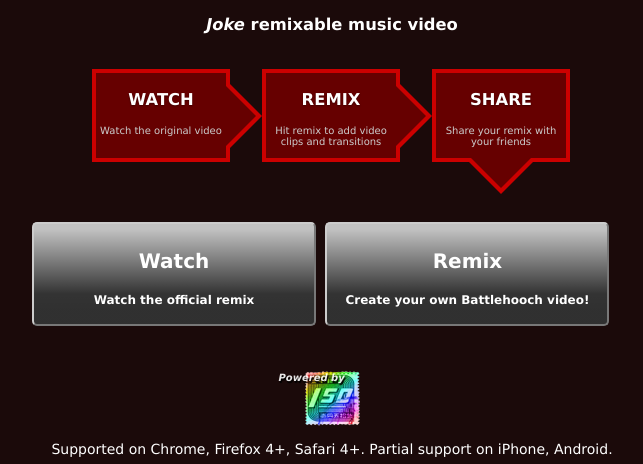
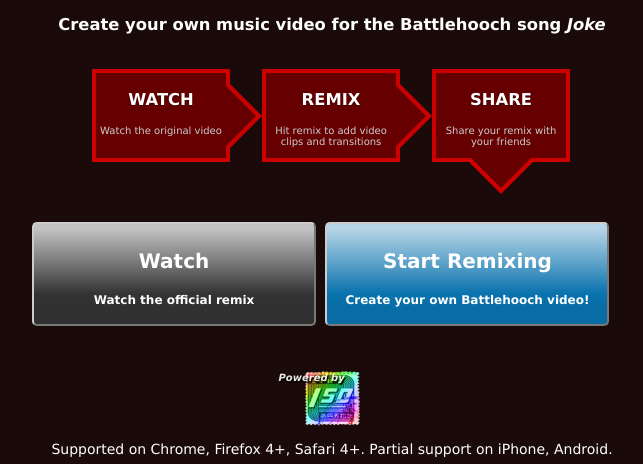
Before and after one commit to odbol/LSD--Layer-Synthesis-Device-, a PHP site: page /music_video_remixer.php in a window 1280 px wide. Shown: the part 122-586 px from the top of the page, without its empty margins (308-951 px from the left). Run offline with PHP 8.4, Linux system fonts and the light colour scheme; some libraries are stand-ins or nearby versions.

Commit message:
Interface improvements, fixed button transition, added effects tutorial step (disabled)

```diff
--- a/lsd/musicPlayer.css
+++ b/lsd/musicPlayer.css
@@ -295,17 +295,21 @@ body div.intro {
 	#qualityButtons {
 		position:absolute;
 		opacity:0;
-		display:none;
+		z-index: 5;
 
-		-webkit-transition: opacity 0.3s ease;
-		-moz-transition: opacity 0.3s ease;
-		-o-transition: opacity 0.3s ease;
-		transition: opacity  0.3s ease;
+		-webkit-transition: opacity 0.8s ease;
+		-moz-transition: opacity 0.8s ease;
+		-o-transition: opacity 0.8s ease;
+		transition: opacity  0.8s ease;
 	}
 
 	#startButtons .active {
-		display:block;
+		z-index: 10;
 		opacity: 1;
+	}
+
+	#startButtons .highlighted {
+		background-color: rgb(9, 114, 173);
 	}
 
 
--- a/lsd/musicPlayer.js
+++ b/lsd/musicPlayer.js
@@ -26,9 +26,12 @@
 ***/
 
 // number of seconds ahead of time to preload a clip before it's cued up. not really a const, may be changed for HD videos
-var	PRELOAD_DELAY = 10;
+var	PRELOAD_DELAY = 10,
 
-(function( $ ){
+	// the default firebase ID (the official remix)
+	MUSIC_DEFAULT_PLAYLIST_ID = '-IdbRBMiOXdWRUD334BS';
+
+(function( $ , exports){
 
 	var MUSIC_CONTROLS = "<div id='musicControls' class='dialogControls'><ul class='icons buttons ui-widget ui-helper-clearfix'><li id='playButton' class='play button ui-state-default ui-corner-all'><span class='ui-icon ui-icon-play'>Play</span></li><li id='recordButton' class='record button dialogButton step_0' title='Remix the video while watching it'>Remix</li></ul>",
 		MUSIC_CONTROLS_END = '</div><div class="preloaderMsg dialogControls permanent"><img src="/lsd/blackSpinner.gif" alt="" />Loading <span class="preloaderProgress"></span> clips...</div>',
@@ -42,22 +45,32 @@ var	PRELOAD_DELAY = 10;
 
 	};
 
+	PlaylistRepo.getPlaylistId = function getPlaylistId() {
+
+		var playlistId = null,
+			screenIdMatch = (/playlist=([^&#]+)/).exec(window.location.href);
+
+		if (screenIdMatch && screenIdMatch.length > 1)
+			playlistId = screenIdMatch[1];
+		else {
+			// querystring didn't work, try the url rewritten version
+			screenIdMatch = (/\/\w+\/\w+\/([^?&#\/]+)/).exec(window.location.href);
+
+			if (screenIdMatch && screenIdMatch.length > 1)
+				playlistId = screenIdMatch[1];
+		}
+
+		return playlistId;
+	};
+
 	PlaylistRepo.prototype = {
 		fireBaseRoot : FIREBASE_ROOT_BASE,
 
 		init : function () {
-			var screenIdMatch = (/playlist=([^&#]+)/).exec(window.location.href);
-			if (screenIdMatch && screenIdMatch.length > 1)
-				this.playlistId = screenIdMatch[1];
-			else {
-				// querystring didn't work, try the url rewritten version
-				screenIdMatch = (/\/\w+\/\w+\/([^?&#\/]+)/).exec(window.location.href);
+			this.playlistId = PlaylistRepo.getPlaylistId();
 
-				if (screenIdMatch && screenIdMatch.length > 1)
-					this.playlistId = screenIdMatch[1];
-			}
 			if (!this.playlistId)
-				this.playlistId = '-IdbRBMiOXdWRUD334BS';
+				this.playlistId = MUSIC_DEFAULT_PLAYLIST_ID;
 			this.fireBaseRoot += '/' + this.playlistId;
 
 
@@ -87,12 +100,12 @@ var	PRELOAD_DELAY = 10;
 		setPlaylist : function (playlist, onSaved) {
 			var self = this,
 				clipRef = new Firebase(FIREBASE_ROOT_BASE),
-				playlistRef = clipRef.push( playlist, function (isSaved) {
-					if (isSaved) {
+				playlistRef = clipRef.push( playlist, function (err) {
+					if (!err) {
 						self.playlistId = playlistRef.name();
 					}
 
-					onSaved && onSaved(isSaved ? false : 'Could not save', self.playlistId);
+					onSaved && onSaved(err ? 'Could not save.' : false, self.playlistId);
 				});
 
 
@@ -556,19 +569,21 @@ var	PRELOAD_DELAY = 10;
 				//lsd.isPaused = true;
 			},
 
-			showShareScreen = function showShareScreen(playlistId) {
+			showShareScreen = function showShareScreen(playlistId, wasDirty) {
 				playlistId = playlistId || timeline._playlistRepo.playlistId;
 
 				var shareUrl = 'http://lsd.odbol.com/battlehooch/joke/' + playlistId; //joke.php?playlist=' + playlistId;
 
-				$('<div id="shareTrackScreen" class="dialogControls permanent" style="display:none"><h2>Share this video</h2>' +
-					 "<div class='shareButtons'>" +
+				$('<div id="shareTrackScreen" class="dialogControls permanent" style="display:none"><h2>Share ' +
+					(wasDirty ? 'your Remix' : 'this Video') +
+					 "</h2><div class='shareButtons'>" +
 					 	'<div class="shareButton tweet"><iframe allowtransparency="true" frameborder="0" scrolling="no" src="http://platform.twitter.com/widgets/tweet_button.html?url=' + encodeURIComponent(shareUrl) + '&amp;via=ODDDevice&amp;count=none&amp;text=' + encodeURIComponent(songAttribution.toString()) + '" style="width:130px; height:21px;"></iframe></div>' +
 						'<div class="shareButton facebook"><iframe src="http://www.facebook.com/plugins/like.php?href=' + encodeURIComponent(shareUrl) + '&amp;layout=button_count&amp;show_faces=false&amp;width=220&amp;action=like&amp;colorscheme=light&amp;height=21" scrolling="no" frameborder="0" style="border:none; overflow:hidden; width:50px; height:21px;" allowTransparency="true"></iframe></div>' +
 					"</div><br class='clear' />" +
 					'<label for="shareTrackUrl">Link: </label><input id="shareTrackUrl" type="text" value="' +
 					 shareUrl + '" />' +
-					 "<div class='dialogButton record button'>Remix your own video</div><div class='dialogButton button close'>Close</div></div>")
+					 (wasDirty ? "" : "<div class='dialogButton record button'>Remix your own video</div>") +
+					 "<div class='dialogButton button close'>Close</div></div>")
 
 					.appendTo('body')
 					.fadeIn('slow')
@@ -765,14 +780,16 @@ var	PRELOAD_DELAY = 10;
 		});
 
 		$('#shareRButton').click(function () {
-			var saveAs = false;//prompt("Enter a name to save as: ", 'Random ' + Math.round(Math.random() * 50000));
+			var saveAs = false,
+				wasDirty = timeline.isDirty;//prompt("Enter a name to save as: ", 'Random ' + Math.round(Math.random() * 50000));
 
 			timeline.save(saveAs, function (error, playlistId) {
-				/*if (error) {
-					alert('Your recording could not be saved: ' + error);
-				}*/
+				if (error) {
+					console && console.log('Your recording could not be saved: ' + error);
+					//alert('Your recording could not be saved: ' + error);
+				}
 
-				showShareScreen(playlistId);
+				showShareScreen(playlistId, wasDirty);
 			});
 		});
 
@@ -847,9 +864,15 @@ var	PRELOAD_DELAY = 10;
 		popcorn.preload('auto');
 
 		return {
-			timeline: timeline
+			timeline: timeline,
+			getPlaylistId: PlaylistRepo.getPlaylistId
 		};
 	};
 
 
-})( jQuery );
+   // also export public classes
+   if (exports) {
+   		exports.PlaylistRepo = PlaylistRepo;
+   }
+
+})( jQuery, window );
--- a/music_video_remixer.php
+++ b/music_video_remixer.php
@@ -145,7 +145,7 @@ body .element {
 <body>
 	<div class='intro element'>
 		<h2 class='musicLogo'><a href='http://battlehooch.com'>Battlehooch</a></h2>
-		<h3><em>Joke</em> remixable music video</h3>
+		<h3>Create your own music video for the Battlehooch song <em>Joke</em></h3>
 
 		<div class='flowButtons'>
 			<div class='arrow_box right button watch'>
@@ -169,13 +169,13 @@ body .element {
 					<h3>Watch</h3>
 					<p>Watch the official remix</p>
 				</div>
-				<div class='start button dialogButton remix'>
-					<h3>Remix</h3>
+				<div class='start button dialogButton remix highlighted'>
+					<h3>Start Remixing</h3>
 					<p>Create your own Battlehooch video!</p>
 				</div>
 			</div>
 			<div id='qualityButtons'>
-				<div class='start button dialogButton sd'>
+				<div class='start button dialogButton sd highlighted'>
 					<h3>Standard Quality</h3>
 					<p>For slower computers/limited bandwidth</p>
 				</div>
@@ -852,6 +852,26 @@ new VidClip([new VidSource('/images/mixer/gif_sorted/_pop/zoidberg.gif', "image/
 						position: 'top center',
 						offset: [-32, 13]
 					},
+				},
+				{
+					name: 'step_effects',
+					elements: '.step_effects',
+
+					// note the `once` event handler is optional here since it's triggered by
+					// the parent step
+
+					delay: 1000,
+
+					cssClass: 'hideable arrow down',
+
+					// this is passed directly to the tooltip.dynamic plugin
+					placement: { top: { direction: 'down', bounce: true } },
+
+					// options for the underlying tooltip object
+					tooltip: {
+						position: 'center center',
+						offset: [-32, 0]
+					}
 				}
 			]);
 		}
@@ -865,17 +885,28 @@ new VidClip([new VidSource('/images/mixer/gif_sorted/_pop/zoidberg.gif', "image/
 			(Modernizr.audio.mp3 || Modernizr.audio.ogg) &&
 			(Modernizr.video.h264 || Modernizr.video.ogg /*|| Modernizr.video.webm*/) ) {
 
+			// check if they came here to watch a specific remix, or just the official one
+			if (window.PlaylistRepo.getPlaylistId() && window.PlaylistRepo.getPlaylistId() != MUSIC_DEFAULT_PLAYLIST_ID) {
+				$('#loadButtons .remix').removeClass('highlighted');
+				$('#loadButtons .watch')
+					.addClass('highlighted')
+					.find('p')
+						.html('Watch the remix'); // TODO: replace with remix author's name
+
+			}
+
+			// step 1
 			$('#loadButtons .button, .flowButtons .right').click(function () {
-				isRemix = $(this).hasClass('remix'); // TODO: disabled for now. HD is ridiculously slow to load!!!
+				isRemix = $(this).hasClass('remix');
 
 				// move on to step 2:
-
 				$('#loadButtons').removeClass('active');
 				$('#qualityButtons').addClass('active');
 			});
 
+			// step 2
 			$('#qualityButtons .button').click(function () {
-				var isHd = $(this).hasClass('hd'); // TODO: disabled for now. HD is ridiculously slow to load!!!
+				var isHd = $(this).hasClass('hd'); //  HD is ridiculously slow to load!!!
 
 				//HD/SD setting
 				if (isHd) {
```
